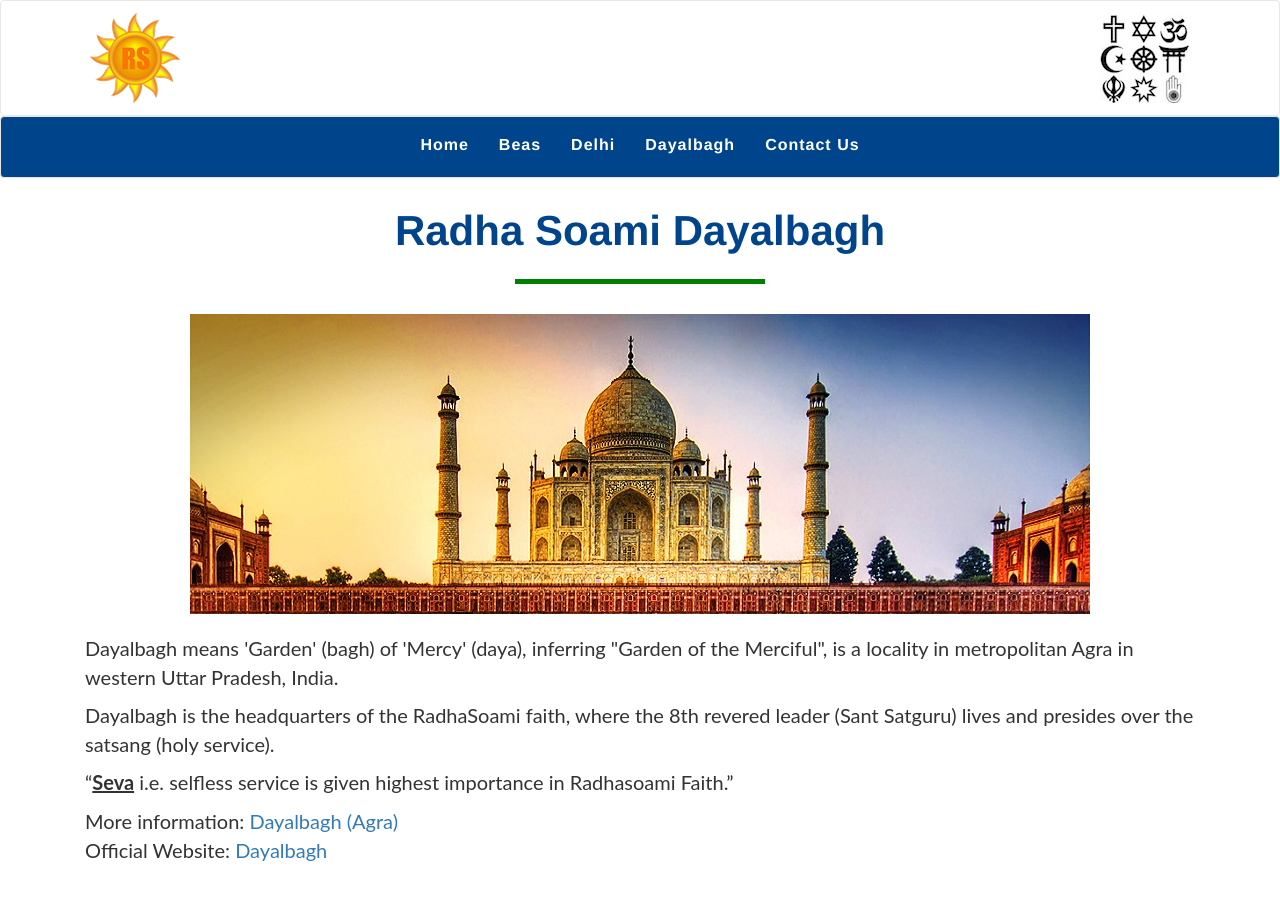
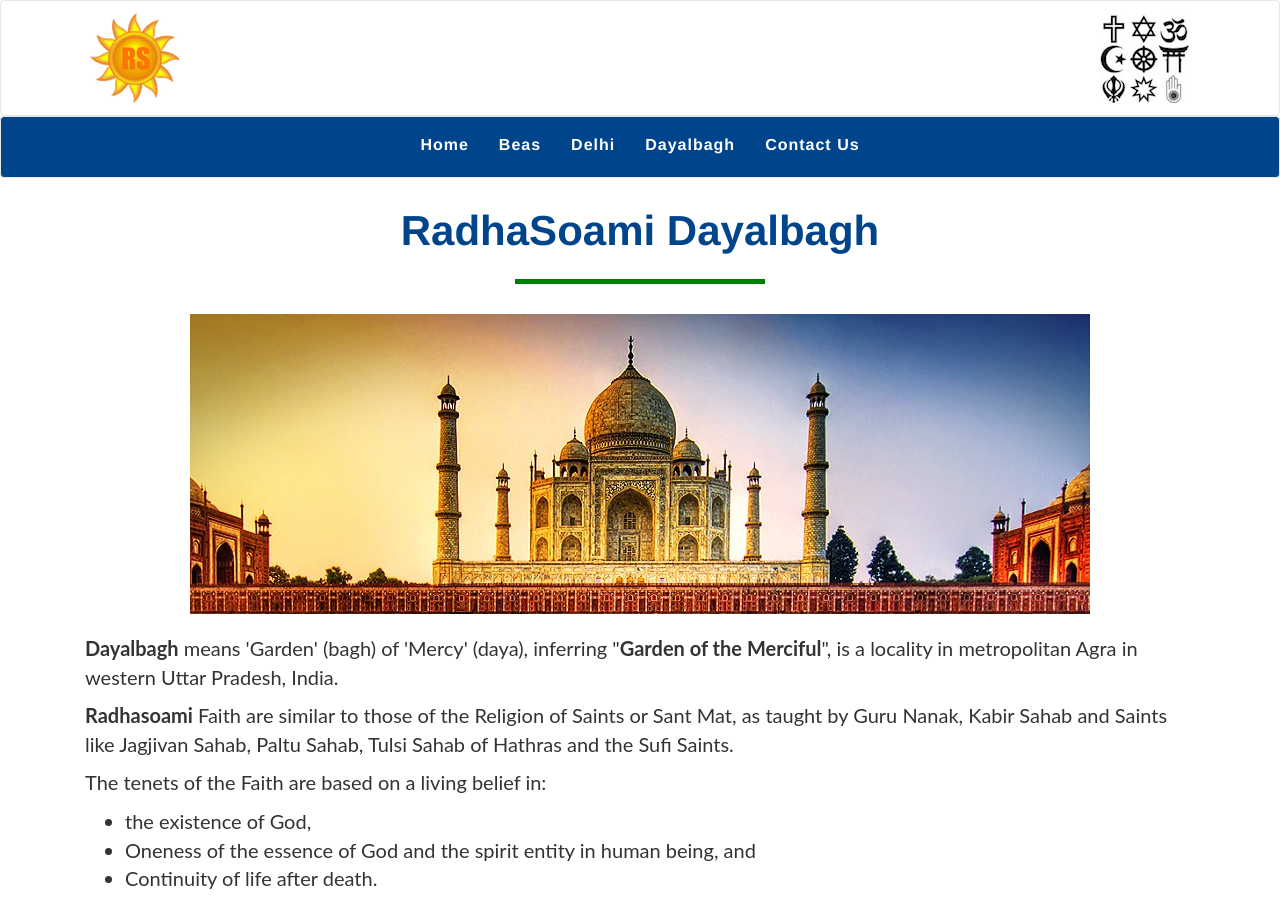
Before and after one commit to puneet-kashyap/radha-soami, a React (Create React App) app: page /Dayalbagh in a window 1280 px wide. Shown: the top 908 px of the page. Built offline with nearby package versions, Linux system fonts and the light colour scheme.

Commit message:
updated RS belief

```diff
--- a/src/Components/Dayalbagh.js
+++ b/src/Components/Dayalbagh.js
@@ -10,7 +10,7 @@
             <div className="container">
                 <div className="row">
                     <div className="col-lg-12 text-center">
-                        <h1 style={{'marginTop':'30px'}}>Radha Soami Dayalbagh</h1>
+                        <h1 style={{'marginTop':'30px'}}>RadhaSoami Dayalbagh</h1>
                         <hr className="star-primary"></hr>
                         <img style={{'margin':'auto'}} src={require('../Images/dayalbagh/Radha_Soami_Canada_TajMahal.jpg')} className="img-responsive" alt="Radha Soami Dayalbagh" />
                     </div>
@@ -18,7 +18,16 @@
 
                 <div className="row" style={{'margin':'20px 0px'}}>
                     <div className="col-lg-12">
-                      <p>Dayalbagh means 'Garden' (bagh) of 'Mercy' (daya), inferring "Garden of the Merciful", is a locality in metropolitan Agra in western Uttar Pradesh, India.</p>
+                      <p><b>Dayalbagh</b> means 'Garden' (bagh) of 'Mercy' (daya), inferring "<b>Garden of the Merciful</b>", is a locality in metropolitan Agra in western Uttar Pradesh, India.</p>
+                      <p><b>Radhasoami</b> Faith are similar to those of the Religion of Saints or Sant Mat, as taught by Guru Nanak, Kabir Sahab and Saints like Jagjivan Sahab, Paltu Sahab, Tulsi Sahab of Hathras and the Sufi Saints.</p>
+                      <p>The tenets of the Faith are based on a living belief in:</p>
+                      <p>
+                        <ul>
+                          <li>the existence of God,</li>
+                          <li>Oneness of the essence of God and the spirit entity in human being, and</li>
+                          <li>Continuity of life after death.</li>
+                        </ul>
+                      </p>
                       <p>Dayalbagh is the headquarters of the RadhaSoami faith, where the 8th revered leader (Sant Satguru) lives and presides over the satsang (holy service).</p>
                       <p><q><b><u>Seva</u></b> i.e. selfless service is given highest importance in Radhasoami Faith.</q></p>
                       <p>More  information: <a href="https://en.wikipedia.org/wiki/Dayalbagh" rel="noopener noreferrer" target="_blank">Dayalbagh (Agra)</a><br/>
@@ -28,7 +37,7 @@
                 </div>
                 <div className="row">
                     <div className="col-lg-12 text-center">
-                        <h3 style={{'marginTop':'30px'}}>Radha Soami Dayalbagh Satsang Locations</h3>
+                        <h3 style={{'marginTop':'30px'}}>RadhaSoami Dayalbagh Satsang Locations</h3>
                         <hr className="star-primary"></hr>
                     </div>
                 </div>
```
